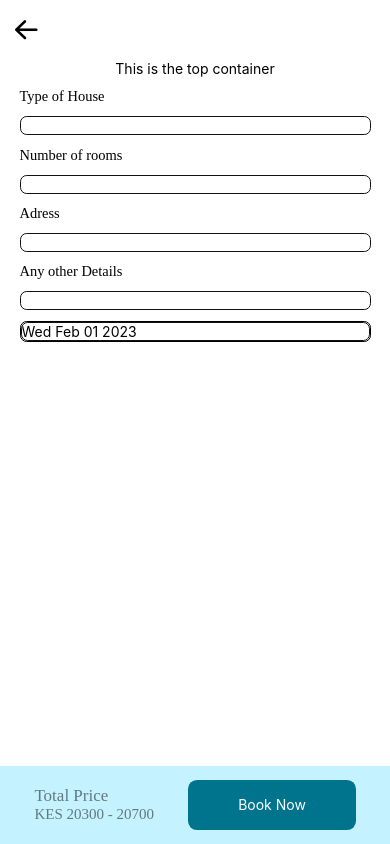
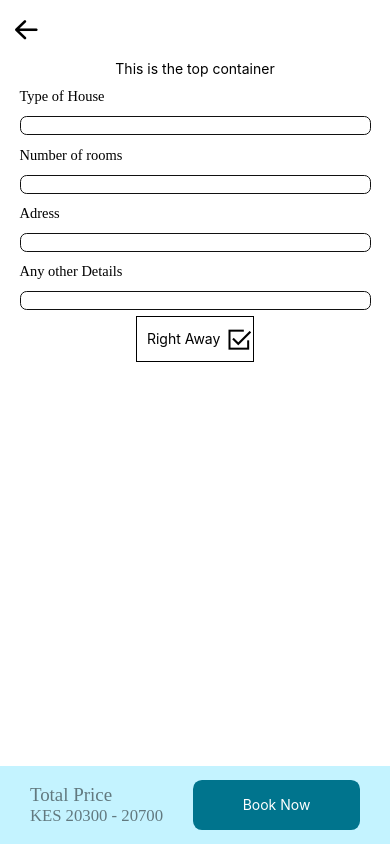
Before and after one commit to morachake/chap-chap, a React Native app: screen /Details in a window 390 px wide. Built offline with nearby package versions, Linux system fonts and the light colour scheme.

Commit message:
Updating details screen

```diff
--- /dev/null
+++ b/src/components/CustomCheck.js
@@ -0,0 +1,18 @@
+import React, { useState } from 'react';
+import { TouchableWithoutFeedback, View } from 'react-native';
+import Fontisto  from 'react-native-vector-icons/Fontisto';
+
+
+export default function CustomCheck ({ value, onValueChange }) {
+  return (
+    <TouchableWithoutFeedback onPress={() => onValueChange(!value)}>
+      <View>
+        <Fontisto
+          name={value ? 'checkbox-passive' : 'checkbox-active'}
+          size={20}
+          color="black"
+        />
+      </View>
+    </TouchableWithoutFeedback>
+  );
+};
--- a/src/navigation/MainNavStack.js
+++ b/src/navigation/MainNavStack.js
@@ -17,7 +17,7 @@ const Stack = createNativeStackNavigator();
 const MainNavStack = () => {
     return (
         <NavigationContainer>
-            <Stack.Navigator initialRouteName="Splash">
+            <Stack.Navigator initialRouteName="Details">
                 <Stack.Screen
                     name="Splash"
                     component={SplashScreen}
--- a/src/screens/DetailsScreen.js
+++ b/src/screens/DetailsScreen.js
@@ -1,11 +1,12 @@
 import React, { useState } from 'react';
-import { StyleSheet, View, Text, TouchableOpacity, KeyboardAvoidingView, TextInput } from 'react-native';
+import { StyleSheet, View, Text, TouchableOpacity, KeyboardAvoidingView } from 'react-native';
 import Header from '../components/Header';
 import MainInput from '../components/MainInput';
 import { COLORS } from '../constants/index'
-import CalendarDatePicker from 'react-native-calendar-datepicker';
-import { ScaledSheet } from 'react-native-size-matters';
-export default function DetailsScreen({navigation}) {
+import { ScaledSheet, scale } from 'react-native-size-matters';
+import Fontiso from 'react-native-vector-icons/Fontisto';
+import CustomCheck from '../components/CustomCheck';
+export default function DetailsScreen({ navigation }) {
     const [date, setDate] = useState(new Date().toDateString());
     const [showCalendar, setShowCalendar] = useState(false);
     const [selectedDate, setSelectedDate] = useState(new Date());
@@ -13,43 +14,32 @@ export default function DetailsScreen({navigation}) {
     const [rooms, setRooms] = useState()
     const [adress, setAdress] = useState()
     const [details, setDetails] = useState()
+    const [checked, setChecked] = useState(false);
     const handleSubmit = () => {
 
     }
     return (
         <KeyboardAvoidingView style={styles.container}>
-            <Header iconLeft="arrowleft"  />
+            <Header iconLeft="arrowleft" />
             <View style={styles.topContainer}>
                 <Text>This is the top container</Text>
                 <MainInput label="Type of House" onChangetext={text => setHouses(text)} />
                 <MainInput label="Number of rooms" />
                 <MainInput label="Adress" />
                 <MainInput label="Any other Details" />
-                {/* calendar input start */}
-                <View style={styles.calendar}>
-                    <TextInput
-                        style={styles.input}
-                        onFocus={() => setShowCalendar(true)}
-                        keyboardType="none"
-                        value={selectedDate.toDateString()}
-                    />
-                    {showCalendar && (
-                        <CalendarDatePicker
-                            onDateChange={date => {
-                                setSelectedDate(date);
-                                setShowCalendar(false);
-                            }}
-                            initialDate={selectedDate}
-                        />
-                    )}
+                <View style={{ alignItems:'center',justifyContent:"center",marginTop:scale(5)}}>
+                    <View style={styles.checkboxContainer}>
+                        <Text style={styles.label}>Right Away</Text>
+                        <CustomCheck value={checked} onValueChange={setChecked} />
                     </View>
-                {/* calendar input end */}
+
+                </View>
             </View>
             <View style={styles.bottomContainer}>
                 <View>
                     <Text
                         style={{
-                        fontSize: 17,
+                            fontSize: scale(17),
                             color: '#00000080',
                             fontFamily:
                                 'Inter-Medium'
@@ -57,12 +47,13 @@ export default function DetailsScreen({navigation}) {
                     >Total Price</Text>
                     <Text
                         style={{
-                        fontSize: 15, color:
+                            fontSize: scale(15), color:
                                 '#00000080', fontFamily:
-                        'Inter-Light' }}
+                                'Inter-Light'
+                        }}
                     >KES 20300 - 20700</Text>
                 </View>
-                <TouchableOpacity onPress={()=> navigation.navigate('Cleaner')} style={styles.btn}>
+                <TouchableOpacity onPress={() => navigation.navigate('Cleaner')} style={styles.btn}>
                     <Text style={{ color: '#FFFF', fontSize: 14 }}>Book Now</Text>
                 </TouchableOpacity>
             </View>
@@ -106,5 +97,20 @@ const styles = ScaledSheet.create({
         borderColor: '#111',
         borderWidth: 1,
         borderRadius: '6@s',
-    }
+    },
+    checkboxContainer: {
+        alignItems:'center',
+        flexDirection: 'row',
+        marginBottom: '20@s',
+        justifyContent: 'center',
+        borderWidth: 1,
+        padding: 2,
+        height :'41@s'
+    },
+    checkbox: {
+        alignSelf: 'center',
+    },
+    label: {
+        margin: 8,
+    },
 });
```
Lines whose indentation alone changed are shown as unchanged.
